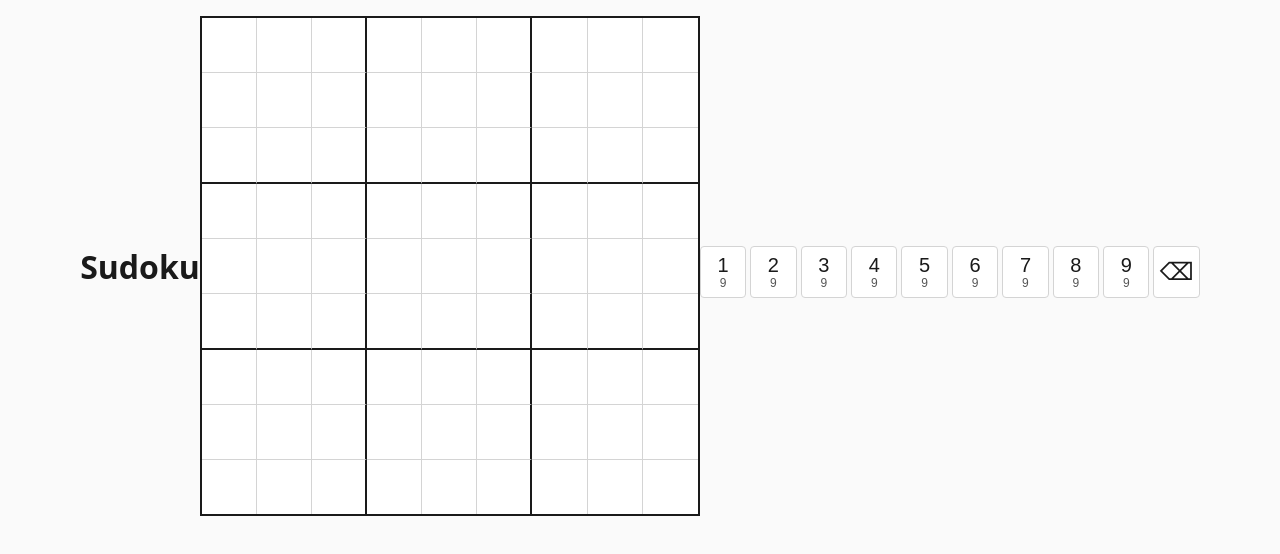
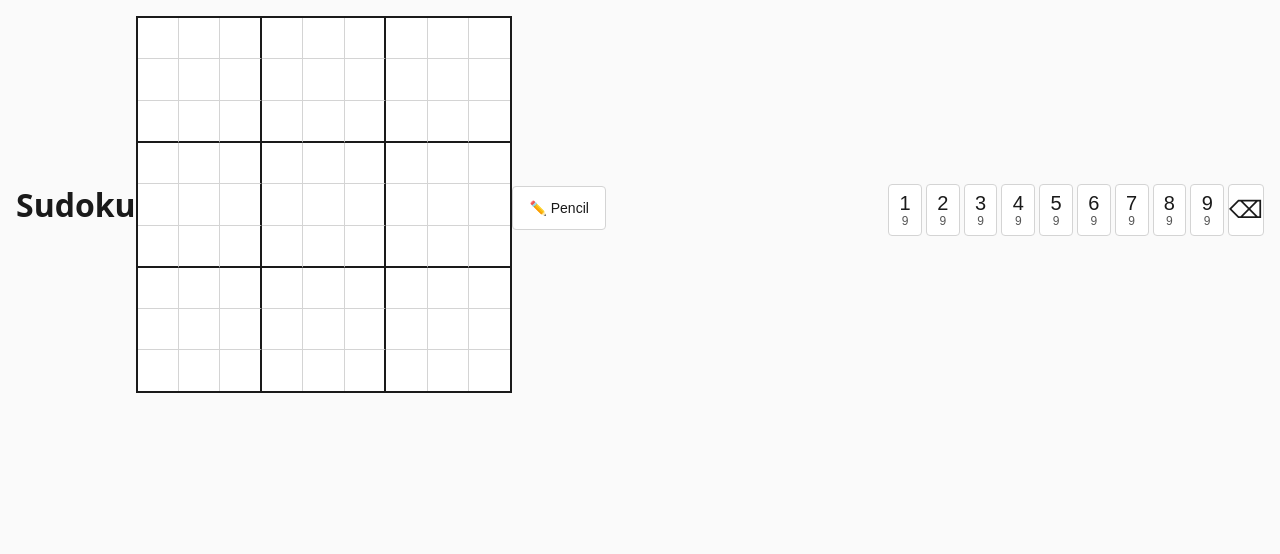
Before and after one commit to TheDleo/my-sudoku, a React (Vite) app: page / in a window 1280 px wide. Shown: the top 554 px of the page. Built offline with nearby package versions, Linux system fonts and the light colour scheme.

Commit message:
feat(app): render ActionBar between Board and NumberPad

```diff
--- a/src/app.tsx
+++ b/src/app.tsx
@@ -1,4 +1,5 @@
 import { Board } from './game/Board';
+import { ActionBar } from './game/ActionBar';
 import { NumberPad } from './game/NumberPad';
 import { useGameStore } from './game/store';
 
@@ -13,6 +14,7 @@ export function App() {
     <main onClick={handleMainClick}>
       <h1>Sudoku</h1>
       <Board />
+      <ActionBar />
       <NumberPad />
     </main>
   );
```
